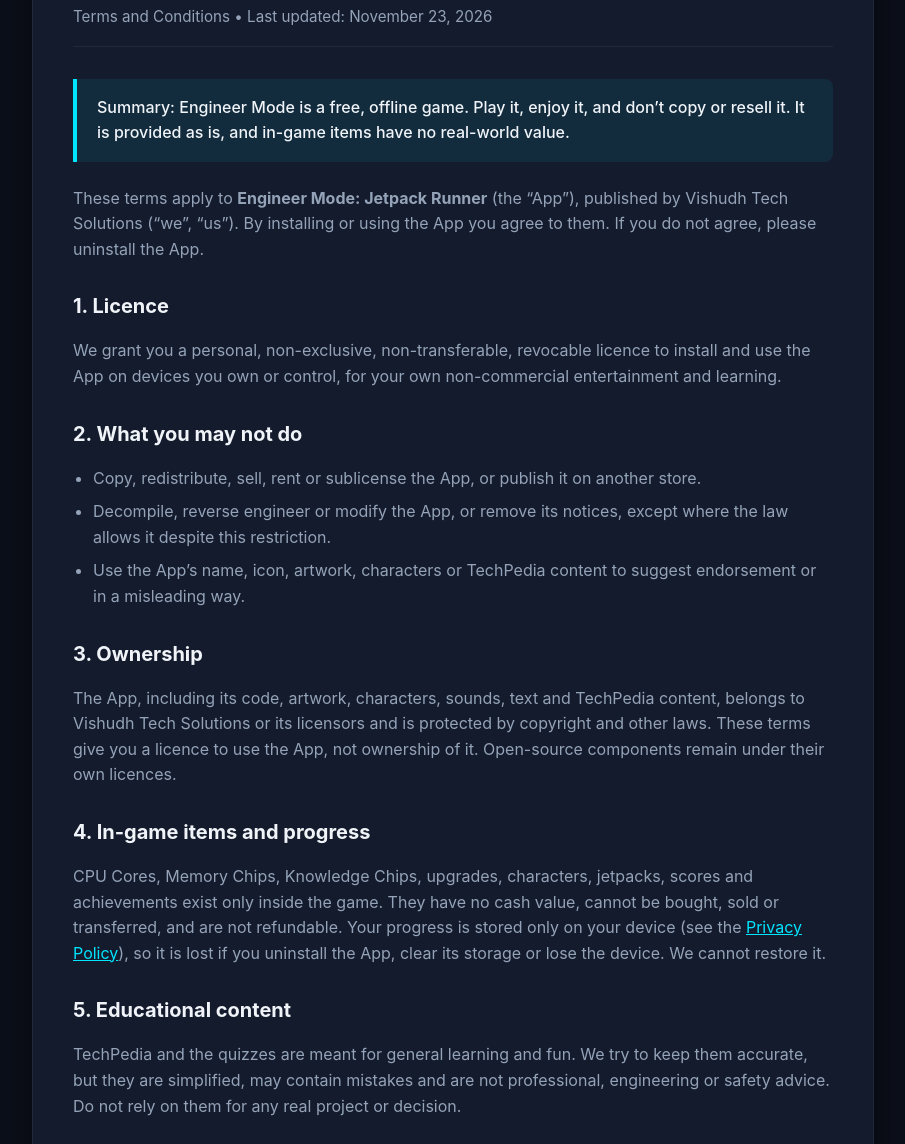
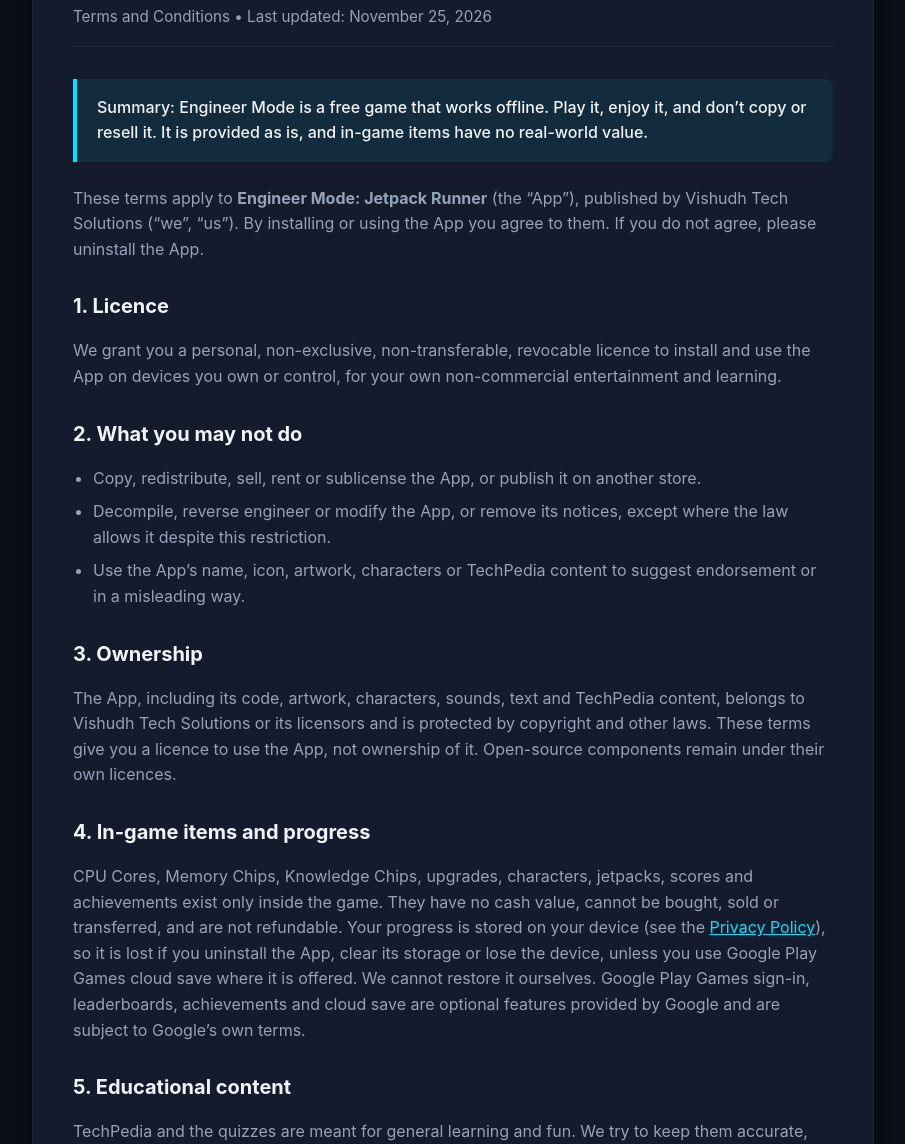
Before and after one commit to hyshubhamjain/EngineerMode, a plain HTML site: page terms.html in a window 1280 px wide. Shown: the part 119-1263 px from the top of the page, without its empty margins (187-1092 px from the left). Drawn offline with Linux system fonts and the light colour scheme.

Commit message:
Update terms.html

```diff
--- a/terms.html
+++ b/terms.html
@@ -89,10 +89,10 @@
 <body>
     <div class="container">
         <h1>Engineer Mode</h1>
-        <div class="subtitle">Terms and Conditions &bull; Last updated: November 23, 2026</div>
+        <div class="subtitle">Terms and Conditions &bull; Last updated: November 25, 2026</div>
 
         <div class="highlight-box">
-            <p>Summary: Engineer Mode is a free, offline game. Play it, enjoy it, and don&rsquo;t copy or resell it. It is provided as is, and in-game items have no real-world value.</p>
+            <p>Summary: Engineer Mode is a free game that works offline. Play it, enjoy it, and don&rsquo;t copy or resell it. It is provided as is, and in-game items have no real-world value.</p>
         </div>
 
         <p>These terms apply to <strong>Engineer Mode: Jetpack Runner</strong> (the &ldquo;App&rdquo;), published by Vishudh Tech Solutions (&ldquo;we&rdquo;, &ldquo;us&rdquo;). By installing or using the App you agree to them. If you do not agree, please uninstall the App.</p>
@@ -111,7 +111,7 @@
         <p>The App, including its code, artwork, characters, sounds, text and TechPedia content, belongs to Vishudh Tech Solutions or its licensors and is protected by copyright and other laws. These terms give you a licence to use the App, not ownership of it. Open-source components remain under their own licences.</p>
 
         <h2>4. In-game items and progress</h2>
-        <p>CPU Cores, Memory Chips, Knowledge Chips, upgrades, characters, jetpacks, scores and achievements exist only inside the game. They have no cash value, cannot be bought, sold or transferred, and are not refundable. Your progress is stored only on your device (see the <a href="index.html">Privacy Policy</a>), so it is lost if you uninstall the App, clear its storage or lose the device. We cannot restore it.</p>
+        <p>CPU Cores, Memory Chips, Knowledge Chips, upgrades, characters, jetpacks, scores and achievements exist only inside the game. They have no cash value, cannot be bought, sold or transferred, and are not refundable. Your progress is stored on your device (see the <a href="index.html">Privacy Policy</a>), so it is lost if you uninstall the App, clear its storage or lose the device, unless you use Google Play Games cloud save where it is offered. We cannot restore it ourselves. Google Play Games sign-in, leaderboards, achievements and cloud save are optional features provided by Google and are subject to Google&rsquo;s own terms.</p>
 
         <h2>5. Educational content</h2>
         <p>TechPedia and the quizzes are meant for general learning and fun. We try to keep them accurate, but they are simplified, may contain mistakes and are not professional, engineering or safety advice. Do not rely on them for any real project or decision.</p>
```
